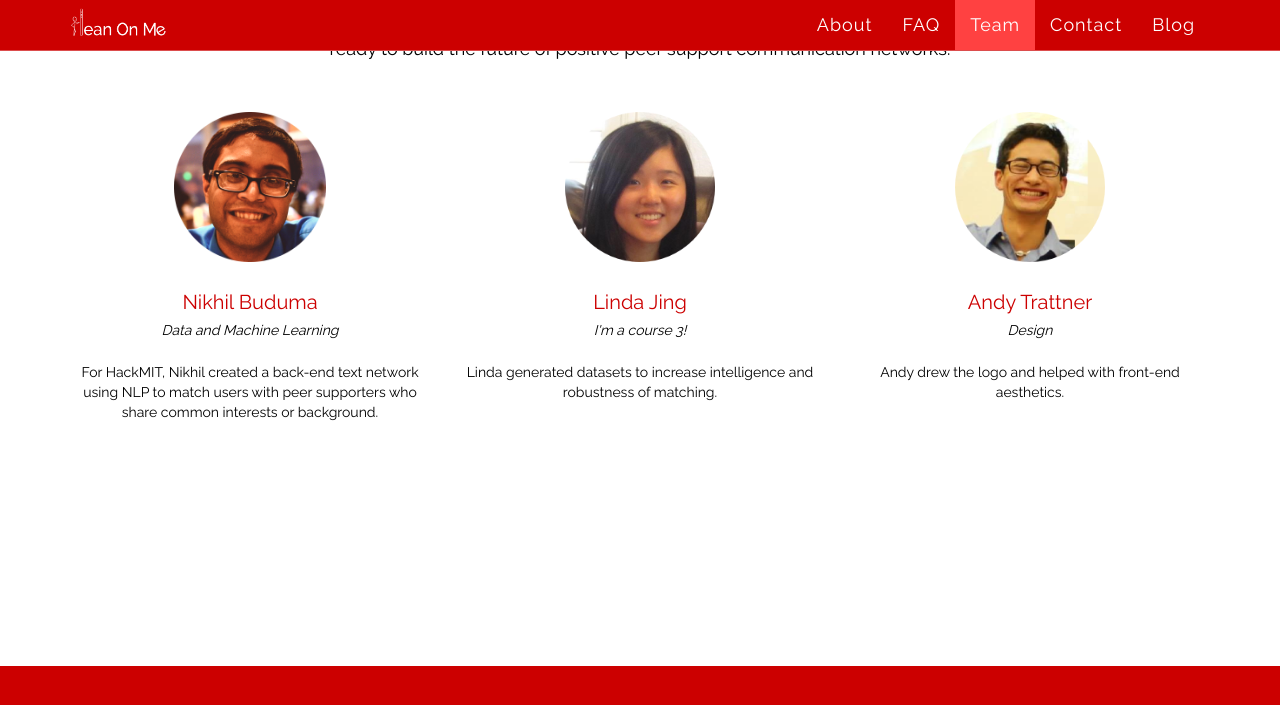
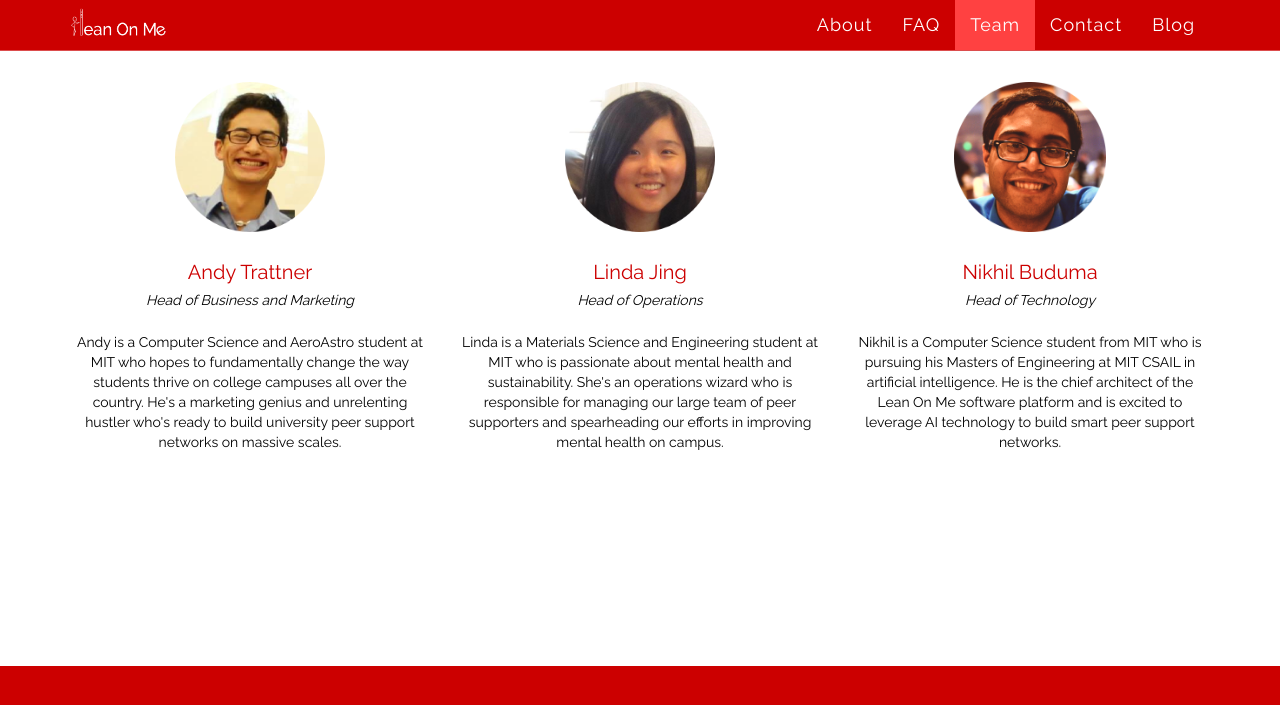
Before and after one commit to bboydreamer/lean0nme.github.io, a Jekyll site: the page index.html, which Jekyll copies as it is, in a window 1280 px wide and 900 px high, scrolled down 2958 px. Shown: the top 705 px of the window. Built offline with Jekyll 4.4.1, drawn with Linux system fonts in a browser that asks for light colours; Markdown is read by kramdown in place of the engine named in the settings; comment, search, counter and statistics services are not loaded.

Commit message:
team descriptions improved

```diff
--- a/index.html
+++ b/index.html
@@ -272,16 +272,16 @@
 
                     <div class="col-md-4">
                         <div class="team-member">
-                            <img class = "team-pic" src="img/photo-nikhil.png"><br><br>
+                            <img class = "team-pic" src="img/photo-andy.png"><br><br>
                             <span class="person-name">
-                            Nikhil Buduma
+                            Andy Trattner
                             </span> <br>
                             <span class="person-title">
-                                Data and Machine Learning
+                                Head of Business and Marketing
                             </span><br>
                             <div class="person-blurb">
                             <br>
-                                For HackMIT, Nikhil created a back-end text network using NLP to match users with peer supporters who share common interests or background.
+                                Andy is a Computer Science and AeroAstro student at MIT who hopes to fundamentally change the way students thrive on college campuses all over the country. He's a marketing genius and unrelenting hustler who's ready to build university peer support networks on massive scales.
                             </div>
                         </div>
                     </div>
@@ -293,27 +293,27 @@
                             Linda Jing
                             </span> <br>
                             <span class="person-title">
-                                I'm a course 3!
+                                Head of Operations
                             </span><br>
                             <div class="person-blurb">
                             <br>
-                                Linda generated datasets to increase intelligence and robustness of matching.
+                                Linda is a Materials Science and Engineering student at MIT who is passionate about mental health and sustainability. She's an operations wizard who is responsible for managing our large team of peer supporters and spearheading our efforts in improving mental health on campus.
                             </div>
                         </div>
                     </div>
 
                     <div class="col-md-4">
                         <div class="team-member">
-                            <img class = "team-pic" src="img/photo-andy.png"><br><br>
+                            <img class = "team-pic" src="img/photo-nikhil.png"><br><br>
                             <span class="person-name">
-                            Andy Trattner
+                            Nikhil Buduma
                             </span> <br>
                             <span class="person-title">
-                                Design
+                                Head of Technology
                             </span><br>
                             <div class="person-blurb">
                             <br>
-                                Andy drew the logo and helped with front-end aesthetics.
+                                Nikhil is a Computer Science student from MIT who is pursuing his Masters of Engineering at MIT CSAIL in artificial intelligence. He is the chief architect of the Lean On Me software platform and is excited to leverage AI technology to build smart peer support networks.
                             </div>
                         </div>
                     </div>
```
Also changed, not shown: 1 other file.
